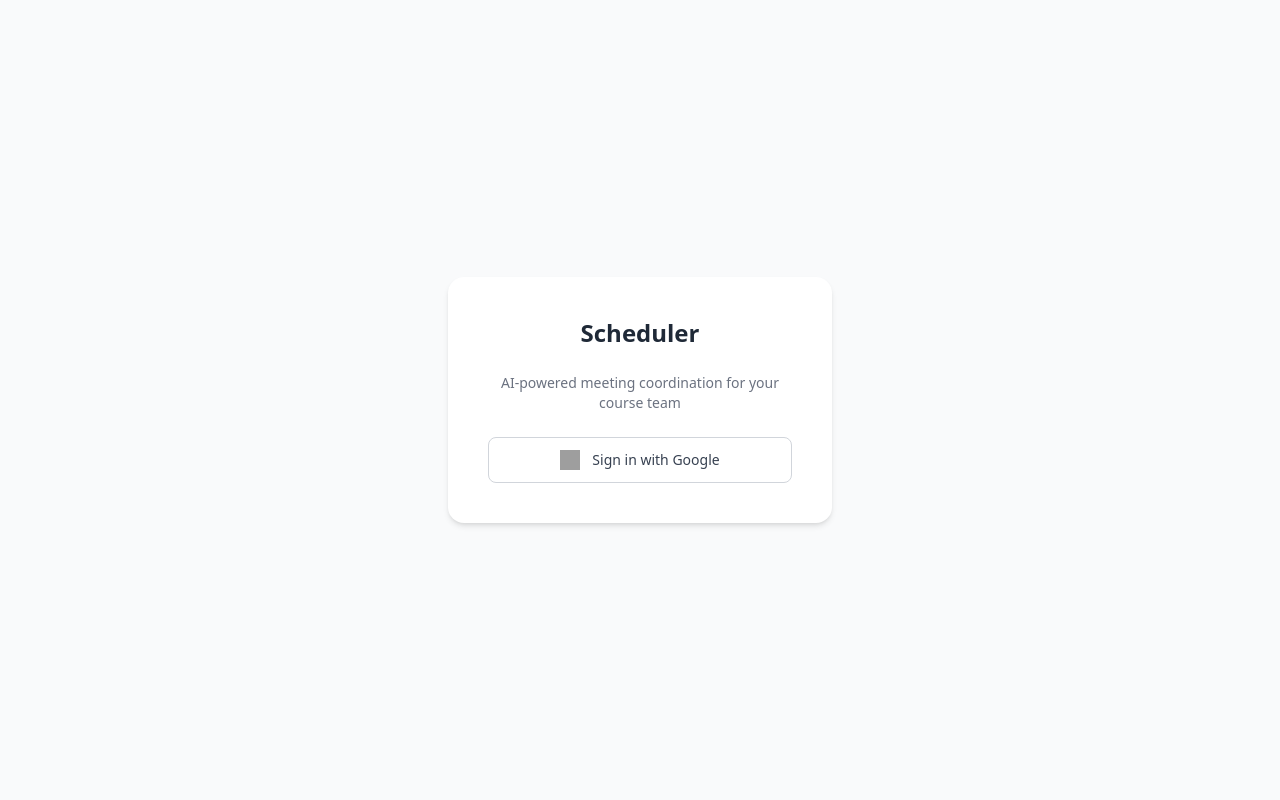
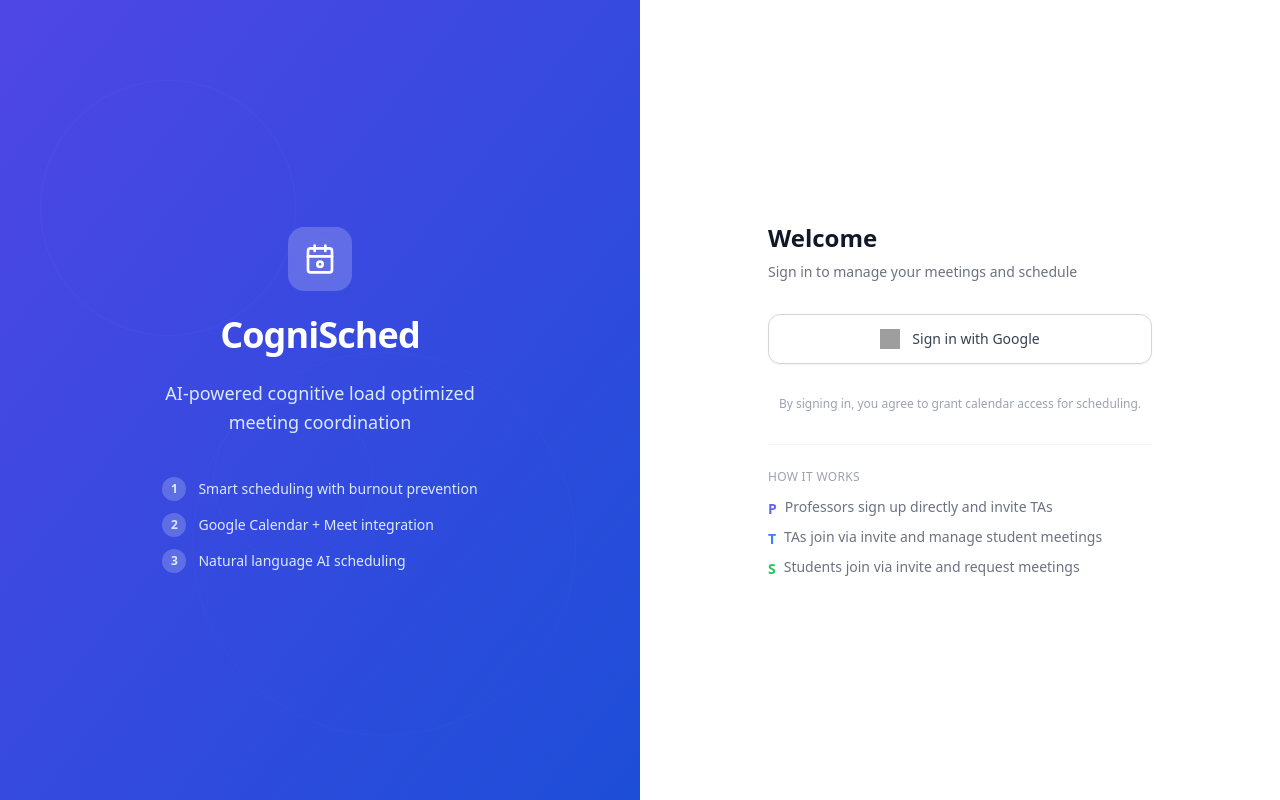
Before and after one commit to TBlitz116/CogniSched-Frontend, a React (Vite) app: page /login in a window 1280 px wide. Built offline with nearby package versions, Linux system fonts and the light colour scheme; no server answers; grey boxes are pictures that could not be loaded.

Commit message:
polished the login page

```diff
--- a/src/pages/LoginPage.tsx
+++ b/src/pages/LoginPage.tsx
@@ -23,15 +23,70 @@ export default function LoginPage() {
   })
 
   return (
-    <div className="min-h-screen flex items-center justify-center bg-gray-50">
-      <div className="bg-white rounded-2xl shadow-md p-10 flex flex-col items-center gap-6 w-full max-w-sm">
-        <h1 className="text-2xl font-semibold text-gray-800">Scheduler</h1>
-        <p className="text-gray-500 text-sm text-center">
-          AI-powered meeting coordination for your course team
+    <div className="min-h-screen flex">
+      {/* Left — Branding */}
+      <div className="hidden md:flex w-1/2 bg-gradient-to-br from-indigo-600 to-blue-700 flex-col justify-center items-center px-12 text-white relative overflow-hidden">
+        {/* Subtle background pattern */}
+        <div className="absolute inset-0 opacity-10">
+          <div className="absolute top-20 left-10 w-64 h-64 border border-white/30 rounded-full" />
+          <div className="absolute bottom-16 right-16 w-96 h-96 border border-white/20 rounded-full" />
+          <div className="absolute top-1/2 left-1/3 w-40 h-40 border border-white/20 rounded-full" />
+        </div>
+
+        <div className="relative z-10 flex flex-col items-center text-center gap-6">
+          {/* Logo */}
+          <div className="w-16 h-16 bg-white/20 rounded-2xl flex items-center justify-center backdrop-blur-sm">
+            <svg xmlns="http://www.w3.org/2000/svg" className="w-8 h-8 text-white" viewBox="0 0 24 24" fill="none" stroke="currentColor" strokeWidth="2" strokeLinecap="round" strokeLinejoin="round">
+              <rect x="3" y="4" width="18" height="18" rx="2" ry="2" />
+              <line x1="16" y1="2" x2="16" y2="6" />
+              <line x1="8" y1="2" x2="8" y2="6" />
+              <line x1="3" y1="10" x2="21" y2="10" />
+              <circle cx="12" cy="16" r="2" />
+            </svg>
+          </div>
+
+          <h1 className="text-4xl font-bold tracking-tight">CogniSched</h1>
+          <p className="text-lg text-blue-100 max-w-sm leading-relaxed">
+            AI-powered cognitive load optimized meeting coordination
           </p>
+
+          {/* Feature highlights */}
+          <div className="flex flex-col gap-3 mt-4 text-sm text-blue-100">
+            <div className="flex items-center gap-3">
+              <span className="w-6 h-6 bg-white/20 rounded-full flex items-center justify-center text-xs font-bold">1</span>
+              Smart scheduling with burnout prevention
+            </div>
+            <div className="flex items-center gap-3">
+              <span className="w-6 h-6 bg-white/20 rounded-full flex items-center justify-center text-xs font-bold">2</span>
+              Google Calendar + Meet integration
+            </div>
+            <div className="flex items-center gap-3">
+              <span className="w-6 h-6 bg-white/20 rounded-full flex items-center justify-center text-xs font-bold">3</span>
+              Natural language AI scheduling
+            </div>
+          </div>
+        </div>
+      </div>
+
+      {/* Right — Login */}
+      <div className="w-full md:w-1/2 flex flex-col justify-center items-center px-8 bg-white">
+        <div className="w-full max-w-sm flex flex-col gap-8">
+          {/* Mobile only branding */}
+          <div className="md:hidden text-center">
+            <h1 className="text-2xl font-bold text-indigo-600">CogniSched</h1>
+            <p className="text-sm text-gray-500 mt-1">AI-powered meeting coordination</p>
+          </div>
+
+          <div>
+            <h2 className="text-2xl font-semibold text-gray-900">Welcome</h2>
+            <p className="text-gray-500 text-sm mt-2">
+              Sign in to manage your meetings and schedule
+            </p>
+          </div>
+
           <button
             onClick={() => login()}
-          className="w-full flex items-center justify-center gap-3 border border-gray-300 rounded-lg px-4 py-3 text-sm font-medium text-gray-700 hover:bg-gray-50 transition"
+            className="w-full flex items-center justify-center gap-3 border border-gray-300 rounded-xl px-4 py-3.5 text-sm font-medium text-gray-700 hover:bg-gray-50 hover:border-gray-400 transition shadow-sm"
           >
             <img
               src="https://www.gstatic.com/firebasejs/ui/2.0.0/images/auth/google.svg"
@@ -40,6 +95,32 @@ export default function LoginPage() {
             />
             Sign in with Google
           </button>
+
+          <div className="text-center">
+            <p className="text-xs text-gray-400">
+              By signing in, you agree to grant calendar access for scheduling.
+            </p>
+          </div>
+
+          {/* Role info */}
+          <div className="border-t border-gray-100 pt-6">
+            <p className="text-xs text-gray-400 font-medium uppercase tracking-wide mb-3">How it works</p>
+            <div className="flex flex-col gap-2 text-sm text-gray-500">
+              <div className="flex items-start gap-2">
+                <span className="text-indigo-500 font-semibold mt-0.5">P</span>
+                <span>Professors sign up directly and invite TAs</span>
+              </div>
+              <div className="flex items-start gap-2">
+                <span className="text-blue-500 font-semibold mt-0.5">T</span>
+                <span>TAs join via invite and manage student meetings</span>
+              </div>
+              <div className="flex items-start gap-2">
+                <span className="text-green-500 font-semibold mt-0.5">S</span>
+                <span>Students join via invite and request meetings</span>
+              </div>
+            </div>
+          </div>
+        </div>
       </div>
     </div>
   )
```
Lines whose indentation alone changed are shown as unchanged.
